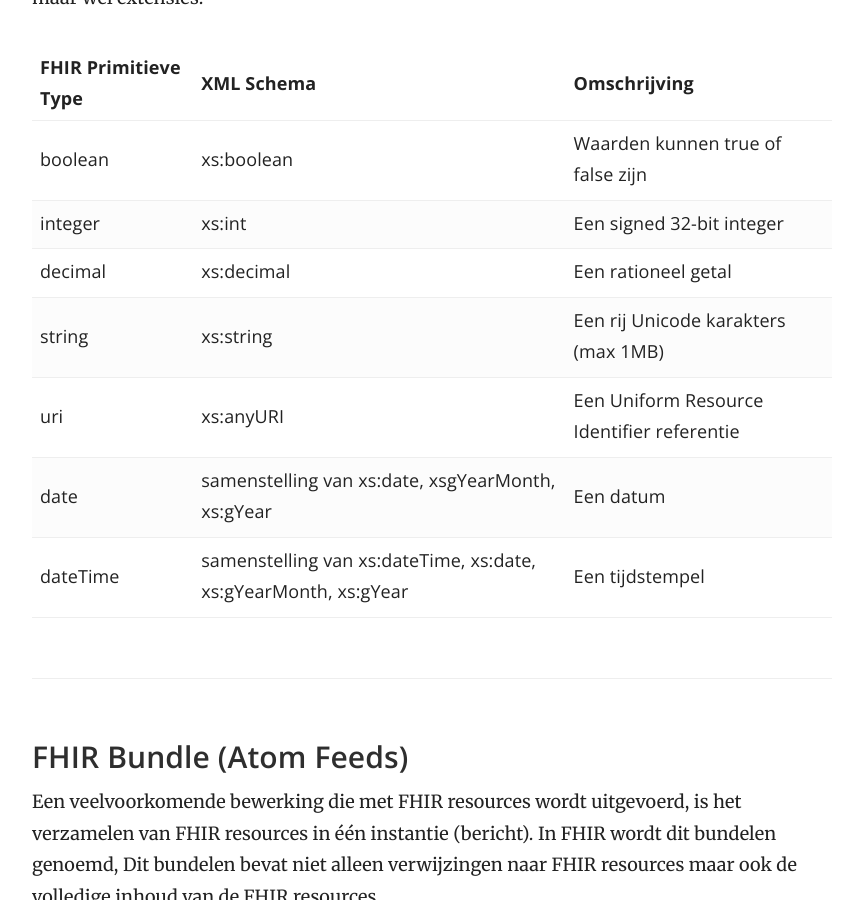
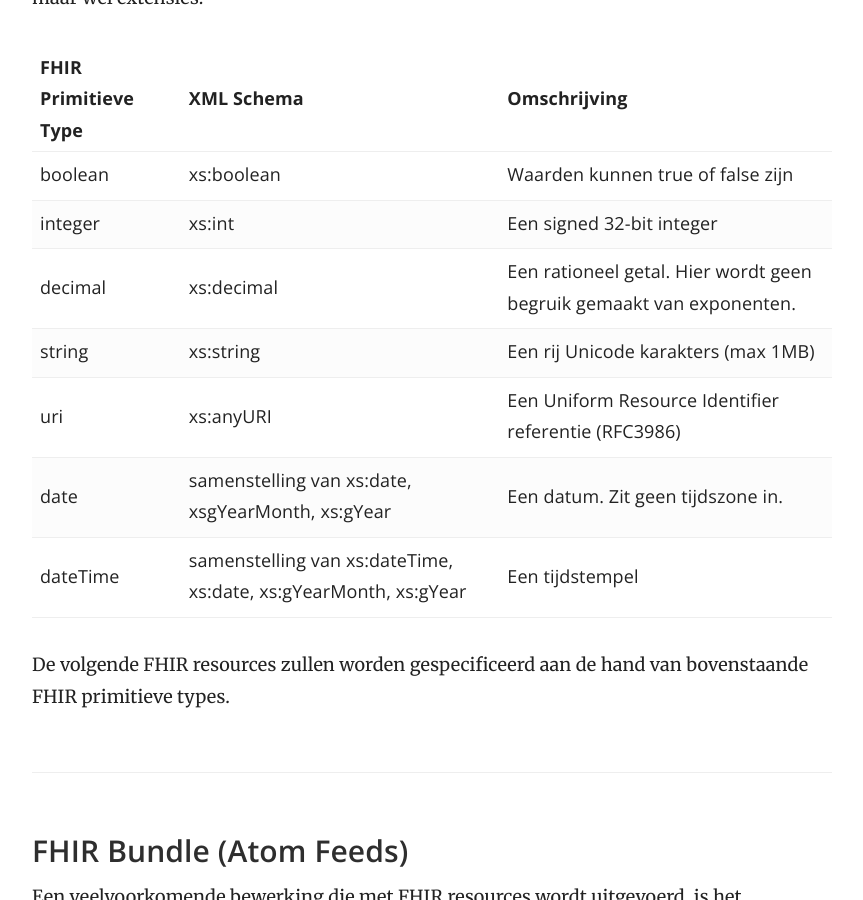
Before and after one commit to Koppeltaal/Koppeltaal-Documentation, a Jekyll site: the page built from technologie-architectuur.md, in a window 1280 px wide and 900 px high, scrolled down 32953 px. Shown: the whole window, without its empty margins (358-1221 px from the left). Built offline with Jekyll 4.4.1, drawn with Linux system fonts in a browser that asks for light colours; some of the changed text lies outside the part shown.

Commit message:
GitBook: [master] one page modified

```diff
--- a/technologie-architectuur.md
+++ b/technologie-architectuur.md
@@ -818,11 +818,13 @@ De volgende tabel geeft een overzicht van de primitieve types en de beperkingen
 | :--- | :--- | :--- |
 | boolean | xs:boolean | Waarden kunnen true of false zijn |
 | integer | xs:int | Een signed 32-bit integer |
-| decimal | xs:decimal | Een rationeel getal |
+| decimal | xs:decimal | Een rationeel getal. Hier wordt geen begruik gemaakt van exponenten. |
 | string | xs:string | Een rij Unicode karakters \(max 1MB\) |
-| uri | xs:anyURI | Een Uniform Resource Identifier referentie |
-| date | samenstelling van xs:date, xsgYearMonth, xs:gYear | Een datum |
+| uri | xs:anyURI | Een Uniform Resource Identifier referentie \(RFC3986\) |
+| date | samenstelling van xs:date, xsgYearMonth, xs:gYear | Een datum. Zit geen tijdszone in. |
 | dateTime | samenstelling van xs:dateTime, xs:date, xs:gYearMonth, xs:gYear | Een tijdstempel |
+
+De volgende FHIR resources zullen worden gespecificeerd aan de hand van bovenstaande FHIR primitieve types.
 
 ### FHIR Bundle \(Atom Feeds\)
 
@@ -865,7 +867,7 @@ Tabel 2. FHIR Bundle \(Atom feed\) De verschillende onderdelen van de FHIR feed
     </tr>
     <tr>
       <td style="text-align:left">Type</td>
-      <td style="text-align:left">Uri (as defined in RFC3986)</td>
+      <td style="text-align:left">uri (as defined in RFC3986)</td>
     </tr>
     <tr>
       <td style="text-align:left"><b>feed.title</b>
@@ -882,7 +884,7 @@ Tabel 2. FHIR Bundle \(Atom feed\) De verschillende onderdelen van de FHIR feed
     </tr>
     <tr>
       <td style="text-align:left">Type</td>
-      <td style="text-align:left">String</td>
+      <td style="text-align:left">string</td>
     </tr>
     <tr>
       <td style="text-align:left">Comment</td>
@@ -904,7 +906,7 @@ Tabel 2. FHIR Bundle \(Atom feed\) De verschillende onderdelen van de FHIR feed
     </tr>
     <tr>
       <td style="text-align:left">Type</td>
-      <td style="text-align:left">DateTimeType</td>
+      <td style="text-align:left">dateTime</td>
     </tr>
     <tr>
       <td style="text-align:left">Comment</td>
@@ -925,7 +927,7 @@ Tabel 2. FHIR Bundle \(Atom feed\) De verschillende onderdelen van de FHIR feed
     </tr>
     <tr>
       <td style="text-align:left">Type</td>
-      <td style="text-align:left">String</td>
+      <td style="text-align:left">string</td>
     </tr>
     <tr>
       <td style="text-align:left">Comment</td>
@@ -1008,7 +1010,7 @@ Tabel 2. FHIR Bundle \(Atom feed\) De verschillende onderdelen van de FHIR feed
     </tr>
     <tr>
       <td style="text-align:left">Type</td>
-      <td style="text-align:left">String. Example: label=&quot;{label<b>}&quot;</b>
+      <td style="text-align:left">string. Example: label=&quot;{label<b>}&quot;</b>
       </td>
     </tr>
     <tr>
@@ -1045,7 +1047,7 @@ Tabel 2. FHIR Bundle \(Atom feed\) De verschillende onderdelen van de FHIR feed
     </tr>
     <tr>
       <td style="text-align:left">Type</td>
-      <td style="text-align:left">URI</td>
+      <td style="text-align:left">uri</td>
     </tr>
     <tr>
       <td style="text-align:left"><b>feed.entry.id</b>
@@ -1063,7 +1065,7 @@ Tabel 2. FHIR Bundle \(Atom feed\) De verschillende onderdelen van de FHIR feed
     </tr>
     <tr>
       <td style="text-align:left">Type</td>
-      <td style="text-align:left">URI</td>
+      <td style="text-align:left">uri</td>
     </tr>
     <tr>
       <td style="text-align:left"><b>feed.entry.link</b>
@@ -1095,7 +1097,7 @@ Tabel 2. FHIR Bundle \(Atom feed\) De verschillende onderdelen van de FHIR feed
     </tr>
     <tr>
       <td style="text-align:left">Type</td>
-      <td style="text-align:left">URI</td>
+      <td style="text-align:left">uri</td>
     </tr>
     <tr>
       <td style="text-align:left">Attribute</td>
@@ -1110,7 +1112,7 @@ Tabel 2. FHIR Bundle \(Atom feed\) De verschillende onderdelen van de FHIR feed
     </tr>
     <tr>
       <td style="text-align:left">Type</td>
-      <td style="text-align:left">String</td>
+      <td style="text-align:left">string</td>
     </tr>
     <tr>
       <td style="text-align:left"><b>feed.entry.opdated</b>
@@ -1129,7 +1131,7 @@ Tabel 2. FHIR Bundle \(Atom feed\) De verschillende onderdelen van de FHIR feed
     </tr>
     <tr>
       <td style="text-align:left">Type</td>
-      <td style="text-align:left">DateTime</td>
+      <td style="text-align:left">dateTime</td>
     </tr>
     <tr>
       <td style="text-align:left"><b>feed.entry.content</b>
@@ -1166,7 +1168,7 @@ Tabel 2. FHIR Bundle \(Atom feed\) De verschillende onderdelen van de FHIR feed
     </tr>
     <tr>
       <td style="text-align:left">Type</td>
-      <td style="text-align:left">String</td>
+      <td style="text-align:left">string</td>
     </tr>
   </tbody>
 </table>
```
